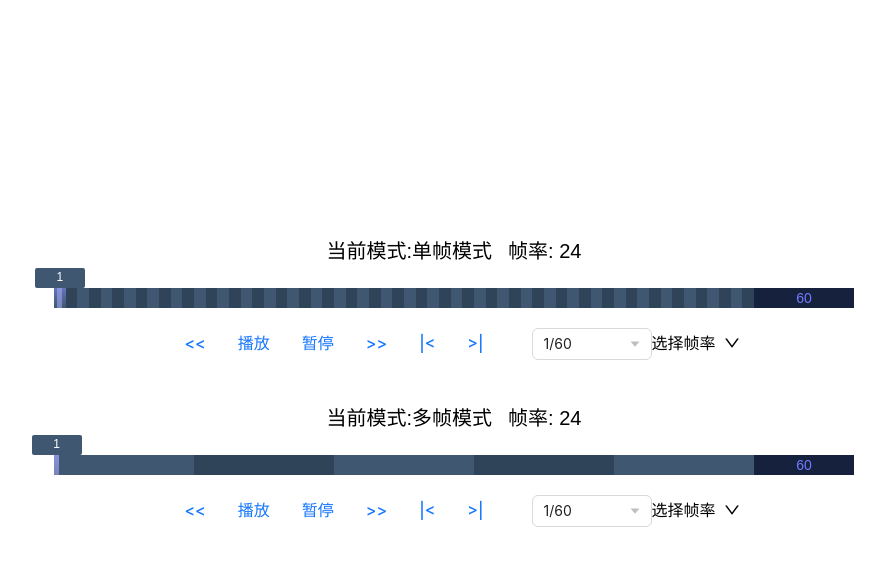
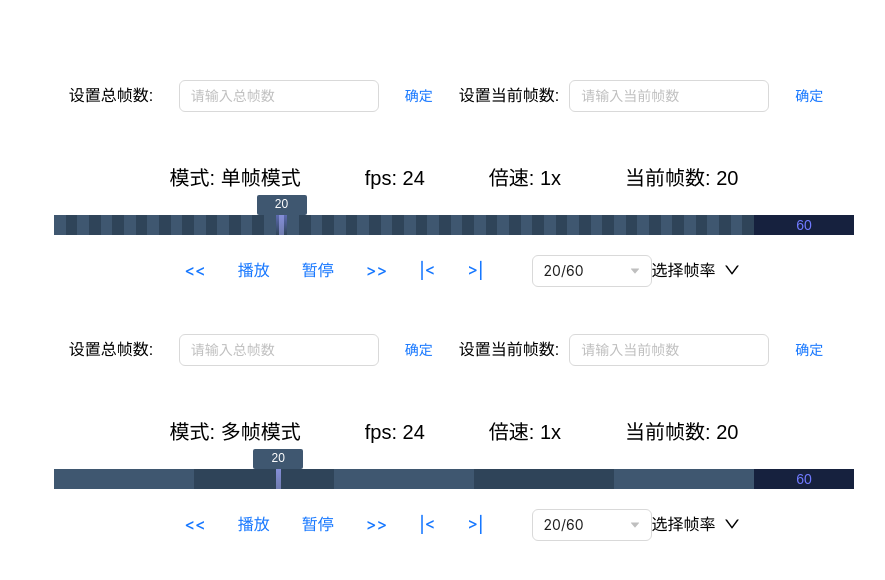
Before and after one commit to YunShangZhou/react-mook, a React app: page / in a window 1280 px wide. Shown: the top 580 px of the page, without its empty margins (186-1071 px from the left). Built offline with nearby package versions, Linux system fonts and the light colour scheme.

Commit message:
feat: 添加动态变化，支持动画显示随着当前帧数/总帧数改变.

```diff
--- a/src/components/PlayerBar/index.scss
+++ b/src/components/PlayerBar/index.scss
@@ -1,24 +1,40 @@
-.time-bar {
+.player-bar {
   display: flex;
   flex-direction: column;
   align-items: center;
 }
 
-.time-bar-desc-section {
+.player-bar-setting {
+  margin-bottom: 55px;
+  display: flex;
+  gap: 10px;
+
+  &-item {
+    display: flex;
+    align-items: center;
+    gap: 10px;
+
+    & > span:nth-child(1) {
+      min-width: 100px;
+    }
+  }
+}
+
+.player-bar-info {
   font-size: 20px;
   padding-bottom: 5px;
   display: flex;
-  gap: 16px;
+  gap: 64px;
 }
 
-.time-bar-show-section {
+.player-bar-show {
   // border: 1px solid brown;
   display: flex;
   align-items: end;
   justify-content: center;
 }
 
-.time-bar-control-section {
+.player-bar-control {
   // border: 1px solid brown;
   padding-block: 10px;
   width: fit-content;
@@ -29,19 +45,19 @@
   }
 }
 
-.time-bar-content {
+.player-bar-content {
   position: relative;
   // border: 1px solid purple;
 }
 
-.time-bar-tail {
+.player-bar-tail {
   display: flex;
   justify-content: center;
   align-items: center;
   font-weight: 500;
 }
 
-.time-bar-mark {
+.player-bar-mark {
   position: absolute;
   cursor: pointer;
   display: flex;
--- a/src/components/PlayerBar/index.tsx
+++ b/src/components/PlayerBar/index.tsx
@@ -1,5 +1,13 @@
-import React, { useRef, useState } from "react";
-import { Button, Select, Dropdown, Space, InputNumber, Divider } from "antd";
+import React, { useEffect, useRef, useState } from "react";
+import {
+  Button,
+  Select,
+  Dropdown,
+  Space,
+  InputNumber,
+  Divider,
+  Input,
+} from "antd";
 import { CaretDownOutlined, DownOutlined } from "@ant-design/icons";
 import "./index.scss";
 
@@ -11,8 +19,8 @@ type frameModeTypes = "single" | "multiple" | undefined;
 /**
  * 多帧模式: 一格将代表若干帧
  */
-interface TimeBarProps {
-  defaultValue?: string; // 默认值
+interface PlayerBarProps {
+  defaultValue: number; // 默认值
   total: number; // 总值
   width: number;
   height?: number;
@@ -42,6 +50,7 @@ interface TimeBarProps {
 
 export const mockProps = {
   total: 60,
+  defaultValue: 20,
   splitCount: 5,
   frameMode: "single" as frameModeTypes,
   width: 700,
@@ -65,7 +74,7 @@ export const mockProps = {
 };
 
 // 进度条样式
-const timeBarStyle = (config: any) => {
+const playerBarStyle = (config: any) => {
   const {
     width,
     height,
@@ -97,7 +106,7 @@ const timeBarStyle = (config: any) => {
 };
 
 // 尾缀样式
-const timeBarTailStyle = (config: any) => {
+const playerBarTailStyle = (config: any) => {
   const { tailBgColor, tailColor, tailFontSize, tailWidth, tickHeight } =
     config;
 
@@ -121,14 +130,13 @@ const renderMarkDom = (config: any) => {
     markMiddleColor,
     markMiddleWidth,
     markLeft,
-    tipValue,
     tipColor,
     tipFontSize,
     tipBg,
     tipWidth,
     markRef,
     frameMode,
-    total,
+    currentTotal,
     splitCount = 20,
   } = config;
 
@@ -174,21 +182,70 @@ const renderMarkDom = (config: any) => {
     };
   };
 
+  const tipValue = calculateCurrentFrame({
+    markLeft,
+    tickWidth,
+    splitCount,
+    frameMode,
+    currentTotal,
+  });
+
   return (
     <>
-      <div className="time-bar-mark" ref={markRef} style={markStyle()}>
-        <div className="time-bar-mark-middle" style={middleStyle} />
+      <div className="player-bar-mark" ref={markRef} style={markStyle()}>
+        <div className="player-bar-mark-middle" style={middleStyle} />
       </div>
-      <div className="time-bar-mark-tip" style={tipStyle()}>
+      <div className="player-bar-mark-tip" style={tipStyle()}>
         {tipValue || "1"}
       </div>
     </>
   );
 };
 
-const TimeBar: React.FC<TimeBarProps> = (props) => {
+// 根据当前帧数计算标尺左侧距离
+const calculateMarkLeft = (config: any) => {
+  const {
+    frameMode,
+    currentTotal,
+    splitCount,
+    width,
+    tickWidth,
+    currentFrame,
+    markMiddleWidth,
+  } = config;
+
+  let markLeft;
+  markLeft = (currentFrame - 1) * tickWidth;
+  if (frameMode === "multiple") {
+    const scale = splitCount / currentTotal;
+
+    if (currentFrame === currentTotal) {
+      markLeft = width - markMiddleWidth;
+    }
+    markLeft = (currentFrame - 1) * (tickWidth * scale);
+  }
+
+  return markLeft;
+};
+
+// 根据标尺左侧距离計算当前帧数
+const calculateCurrentFrame = (config: any) => {
+  const { markLeft, frameMode, splitCount, currentTotal, tickWidth } = config;
+  let currentFrame;
+
+  currentFrame = Math.ceil((markLeft + 1) / tickWidth);
+  if (frameMode === "multiple") {
+    const scale = splitCount / currentTotal;
+    currentFrame = Math.ceil((markLeft + 1) / (tickWidth * scale));
+  }
+
+  return currentFrame;
+};
+
+const PlayerBar: React.FC<PlayerBarProps> = (props) => {
   const {
     total,
+    defaultValue,
     splitCount = 20,
     width,
     frameMode: fm,
@@ -198,22 +255,62 @@ const TimeBar: React.FC<TimeBarProps> = (props) => {
   } = props;
   const contentRef = useRef<HTMLDivElement>(null);
   const markRef = useRef<HTMLDivElement>(null);
-  const [markLeft, setMarkLeft] = useState(0);
   const [isMouseDown, setIsMouseDown] = useState(false);
   const [frameMode, setFrameMode] = useState<frameModeTypes>(fm);
   const [dropdownOpen, setDropdownOpen] = useState(false);
   const [customFrameRate, setCustomFrameRate] = useState(frameRate);
-  const [frameInput, setFrameInput] = useState<number | null>(null);
 
-  let tickWidth = width / total;
+  const [currentTotal, setCurrentTotal] = useState(total);
+  const [currentFrame, setCurrentFrame] = useState(defaultValue);
+
+  const [frameRateInput, setFrameRateInput] = useState<number | null>(null);
+  const [frameTotalInput, setFrameTotalInput] = useState<number | null>(null);
+  const [frameCurrentInput, setFrameCurrentInput] = useState<number | null>(
+    null
+  );
+
+  let tickWidth = width / currentTotal;
   if (frameMode === "multiple") tickWidth = width / splitCount;
 
-  // +1是因为markLeft为上一次的左侧间距,因此需要弥补。
-  let tipValue = Math.ceil((markLeft + 1) / tickWidth);
-  if (frameMode === "multiple") {
-    const scale = splitCount / total;
-    tipValue = Math.ceil((markLeft + 1) / (tickWidth * scale));
+  const [markLeft, setMarkLeft] = useState(
+    calculateMarkLeft({
+      currentFrame,
+      tickWidth,
+      splitCount,
+      frameMode,
+      currentTotal,
+      markMiddleWidth,
+      width
+    })
+  );
+
+  // calculateCurrentFrame({
+  //   markLeft,
+  //   tickWidth,
+  //   splitCount,
+  //   frameMode,
+  //   currentTotal,
+  // })
+
+  useEffect(() => {
+    if (currentTotal < currentFrame) {
+      setCurrentFrame(currentTotal);
+      console.log(111);
+      return;
     }
+    console.log(222);
+    setMarkLeft(
+      calculateMarkLeft({
+        currentFrame,
+        tickWidth,
+        splitCount,
+        frameMode,
+        currentTotal,
+        markMiddleWidth,
+        width
+      })
+    );
+  }, [currentFrame, currentTotal]);
 
   const handleMouseUp = () => {
     setIsMouseDown(false);
@@ -284,40 +381,59 @@ const TimeBar: React.FC<TimeBarProps> = (props) => {
   const playSetTimeoutFnId = useRef<any>();
 
   /**
-   * setTimeout最小间隔为4
+   * setTimeout最小间隔为4ms
    * 目前帧数99，对应倍速4.125
-   *  / 1000 * 20 ：计算每20毫秒宽度。
+   * / 1000 * 20 ：计算每20ms宽度。
    * */
   const multiple = customFrameRate / frameRate;
   const gap = 20 / multiple;
-  let count = 0;
+  const gapWidth =
+    ((frameMode === "multiple"
+      ? (customFrameRate * tickWidth * splitCount) / currentTotal
+      : customFrameRate * tickWidth) /
+      1000) *
+    20;
+
   const handlePlay = () => {
+    if (playSetTimeoutFnId.current) return;
+
     playSetTimeoutFnId.current = setInterval(() => {
       setMarkLeft((prev) => {
-        if (frameMode === "multiple") {
-          return prev + (width / total) / 1000 * 20;
-        }
-        return prev + ((customFrameRate * tickWidth) / 1000) * 20;
+        if (prev >= width - gapWidth) return 0;
+        return prev + gapWidth;
       });
     }, gap);
   };
 
   const handlePause = () => {
     clearTimeout(playSetTimeoutFnId.current);
+    playSetTimeoutFnId.current = null;
   };
 
   // 一帧的宽度
   let frameWidth = tickWidth;
   if (frameMode === "multiple") {
-    const scale = splitCount / total;
+    const scale = splitCount / currentTotal;
     frameWidth = tickWidth * scale;
   }
   const handlePrev = () => {
-    setMarkLeft((prev) => prev - frameWidth);
+    setMarkLeft((prev) => {
+      if (prev - frameWidth < 0) {
+        return 0;
+      }
+      return prev - frameWidth;
+    });
   };
 
   const handleNext = () => {
-    setMarkLeft((prev) => prev + frameWidth);
+    setMarkLeft((prev) => {
+      if (prev + frameWidth >= width) {
+        return (
+          width - (frameMode === "multiple" ? markMiddleWidth : frameWidth)
+        );
+      }
+      return prev + frameWidth;
+    });
   };
 
   const handleLeftmost = () => {
@@ -325,30 +441,91 @@ const TimeBar: React.FC<TimeBarProps> = (props) => {
   };
 
   const handleRightmost = () => {
-    console.log(width, markMiddleWidth);
     if (frameMode === "single") {
       return setMarkLeft(width - (markWidth || tickWidth));
     }
     setMarkLeft(width - markMiddleWidth);
   };
 
-  const handleframeInputChange = (value: number | null) => {
-    setFrameInput(value as number);
+  // 帧率
+  const handleframeRateInputChange = (value: number | null) => {
+    setFrameRateInput(value as number);
+  };
+
+  // 总帧数
+  const handleframeTotalInputChange = (value: number | null) => {
+    setFrameTotalInput(value as number);
+  };
+
+  // 当前帧数
+  const handleframeCurrentInputChange = (value: number | null) => {
+    setFrameCurrentInput(value as number);
   };
 
   return (
-    <div className="time-bar">
-      {/* desc section */}
-      <div className="time-bar-desc-section">
-        <div>当前模式:{frameMode === "single" ? "单帧模式" : "多帧模式"}</div>
-        <div>帧率: {customFrameRate}</div>
+    <div className="player-bar">
+      <div className="player-bar-setting">
+        <div className="player-bar-setting-item">
+          <span>设置总帧数:</span>
+          <InputNumber
+            style={{ width: "200px" }}
+            controls={false}
+            value={frameTotalInput}
+            onChange={handleframeTotalInputChange}
+            placeholder="请输入总帧数"
+            min={2}
+            onPressEnter={() => setCurrentTotal(frameTotalInput as number)}
+          />
+          <Button
+            type="link"
+            onClick={() => setCurrentTotal(frameTotalInput as number)}
+          >
+            确定
+          </Button>
         </div>
-      <div className="time-bar-show-section">
+
+        <div className="player-bar-setting-item">
+          <span>设置当前帧数:</span>
+          <InputNumber
+            style={{ width: "200px" }}
+            controls={false}
+            value={frameCurrentInput}
+            onChange={handleframeCurrentInputChange}
+            placeholder="请输入当前帧数"
+            min={1}
+            max={total}
+            onPressEnter={() => setCurrentFrame(frameCurrentInput as number)}
+          />
+          <Button
+            type="link"
+            onClick={() => setCurrentFrame(frameCurrentInput as number)}
+          >
+            确定
+          </Button>
+        </div>
+      </div>
+      {/* info */}
+      <div className="player-bar-info">
+        <span>模式: {frameMode === "multiple" ? "多帧模式" : "单帧模式"}</span>
+        <span>fps: {frameRate}</span>
+        <span>倍速: {customFrameRate / frameRate}x</span>
+        <span>
+          当前帧数:{" "}
+          {calculateCurrentFrame({
+            markLeft,
+            tickWidth,
+            splitCount,
+            frameMode,
+            currentTotal,
+          })}
+        </span>
+      </div>
+      <div className="player-bar-show">
         {/* content */}
         <div
-          className="time-bar-content"
+          className="player-bar-content"
           ref={contentRef}
-          style={timeBarStyle({ ...props, tickWidth })}
+          style={playerBarStyle({ ...props, tickWidth })}
           onMouseMove={handleMouseMove}
           onMouseDown={handleMouseDown}
           onMouseUp={handleMouseUp}
@@ -361,16 +538,19 @@ const TimeBar: React.FC<TimeBarProps> = (props) => {
             markLeft,
             markRef,
             tickWidth,
-            tipValue,
+            currentFrame,
+            currentTotal,
           })}
         </div>
         {/* tail */}
-        <div className="time-bar-tail" style={timeBarTailStyle({ ...props })}>
-          {total}
+        <div
+          className="player-bar-tail"
+          style={playerBarTailStyle({ ...props })}
+        >
+          {currentTotal}
         </div>
       </div>
-      {/* control section */}
-      <div className="time-bar-control-section">
+      <div className="player-bar-control">
         <Button type="link" onClick={handlePrev}>{`<<`}</Button>
         <Button type="link" onClick={handlePlay}>
           播放
@@ -388,7 +568,16 @@ const TimeBar: React.FC<TimeBarProps> = (props) => {
           suffixIcon={<CaretDownOutlined />}
           style={{ width: 120 }}
           options={[
-            { value: "frame", label: `${tipValue}/${total}` },
+            {
+              value: "frame",
+              label: `${calculateCurrentFrame({
+                markLeft,
+                tickWidth,
+                splitCount,
+                frameMode,
+                currentTotal,
+              })}/${currentTotal}`,
+            },
             { value: "time", label: "12:12" },
           ]}
         />
@@ -408,7 +597,6 @@ const TimeBar: React.FC<TimeBarProps> = (props) => {
                 <div className="frame-dropdown-content">
                   {frameOptions.map((fps, index) => {
                     return (
-                      <>
                       <div
                         key={index}
                         className={`frame-dropdown-content-item ${
@@ -424,7 +612,6 @@ const TimeBar: React.FC<TimeBarProps> = (props) => {
                         <span className="value">{`${fps / 24}x`}</span>
                         {fps === frameRate && <span>原始帧率</span>}
                       </div>
-                      </>
                     );
                   })}
                 </div>
@@ -434,13 +621,13 @@ const TimeBar: React.FC<TimeBarProps> = (props) => {
                   <InputNumber
                     style={{ flex: 1 }}
                     controls={false}
-                    value={frameInput}
-                    onChange={handleframeInputChange}
+                    value={frameRateInput}
+                    onChange={handleframeRateInputChange}
                     min={1}
                     max={99}
                     placeholder="自定义帧率"
                     onPressEnter={() => {
-                      setCustomFrameRate(frameInput as number);
+                      setCustomFrameRate(frameRateInput as number);
                       setDropdownOpen(false);
                     }}
                     onKeyDown={(e) => {
@@ -452,7 +639,7 @@ const TimeBar: React.FC<TimeBarProps> = (props) => {
                     type="link"
                     style={{ color: "rgba(126, 135, 255, 1)" }}
                     onClick={() => {
-                      setCustomFrameRate(frameInput as number);
+                      setCustomFrameRate(frameRateInput as number);
                       setDropdownOpen(false);
                     }}
                   >
@@ -475,4 +662,4 @@ const TimeBar: React.FC<TimeBarProps> = (props) => {
   );
 };
 
-export default TimeBar;
+export default PlayerBar;
--- a/src/pages/example/style.scss
+++ b/src/pages/example/style.scss
@@ -1,4 +1,4 @@
 .example-page{
     // border: 1px solid black;
-    padding-top: 30vh;
+    padding-top: 10vh;
 }
```
Lines whose indentation alone changed are shown as unchanged.
